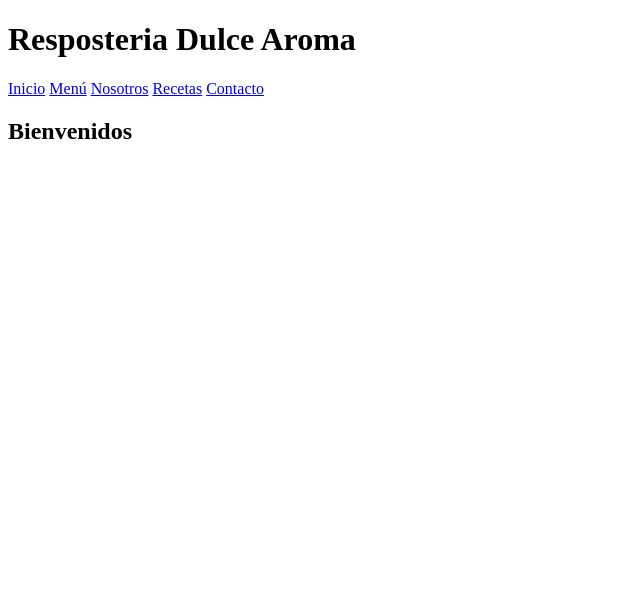
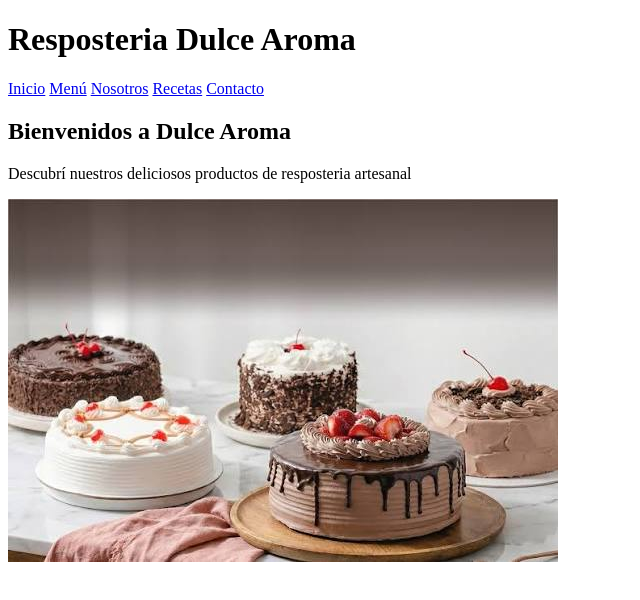
Before and after one commit to zoebustospalermo/zoebustos-ldw-504, a plain HTML site: page index.html in a window 1280 px wide. Shown: the whole page, without its empty margins (0-640 px from the left). Drawn offline with Linux system fonts and the light colour scheme.

Commit message:
guardar cambios

```diff
--- a/index.html
+++ b/index.html
@@ -20,8 +20,11 @@
     </nav>
     <main>
         <section>
-        <h2> Bienvenidos </h2>
+        <h2> Bienvenidos a Dulce Aroma </h2>
         </section>
+        <p>Descubrí nuestros deliciosos productos de resposteria artesanal</p>
+        <img src="img/torta1.jpg" alt="nuestras tortas">
+
     </main>
 
 
```
Also changed, not shown: img/torta1.jpg (added).
